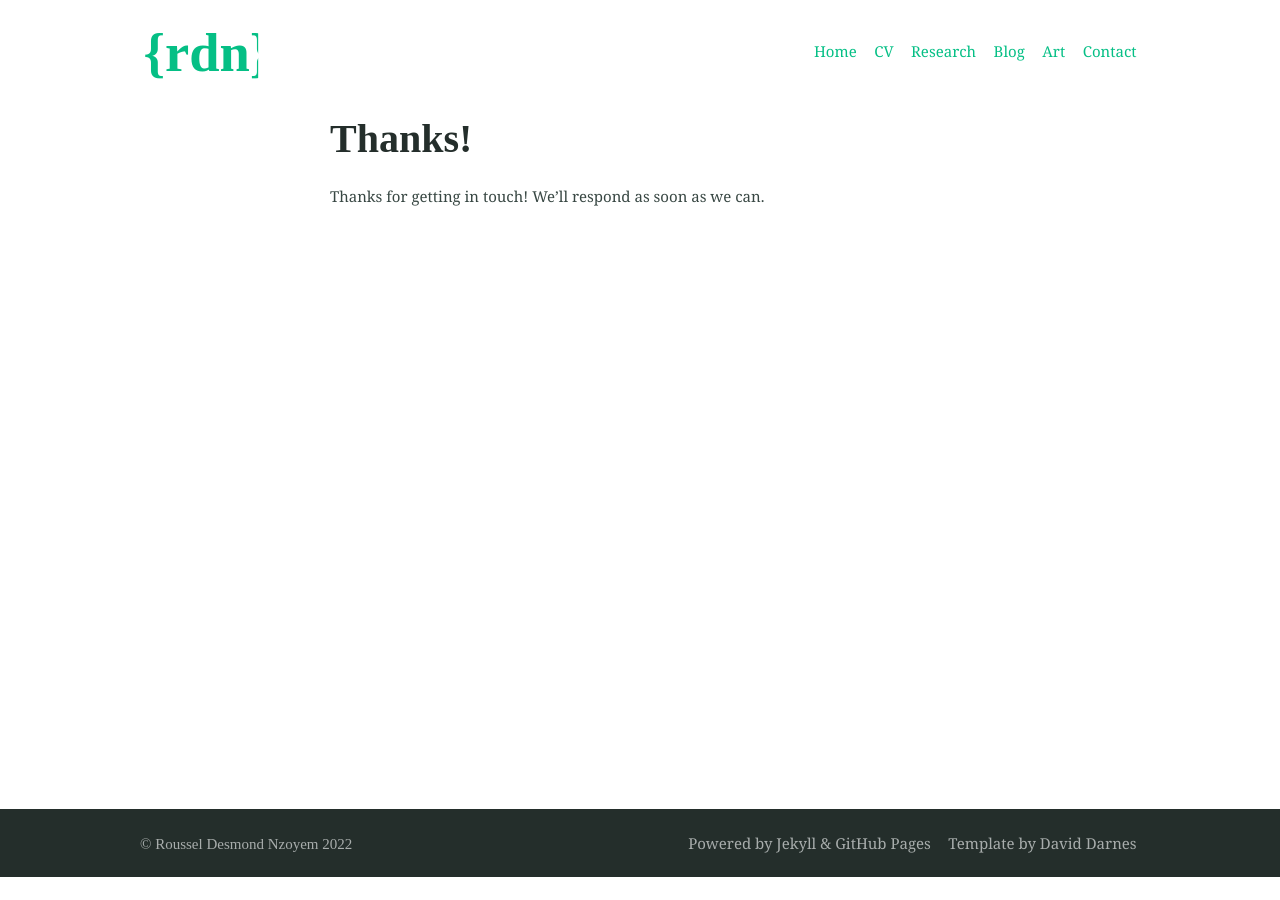
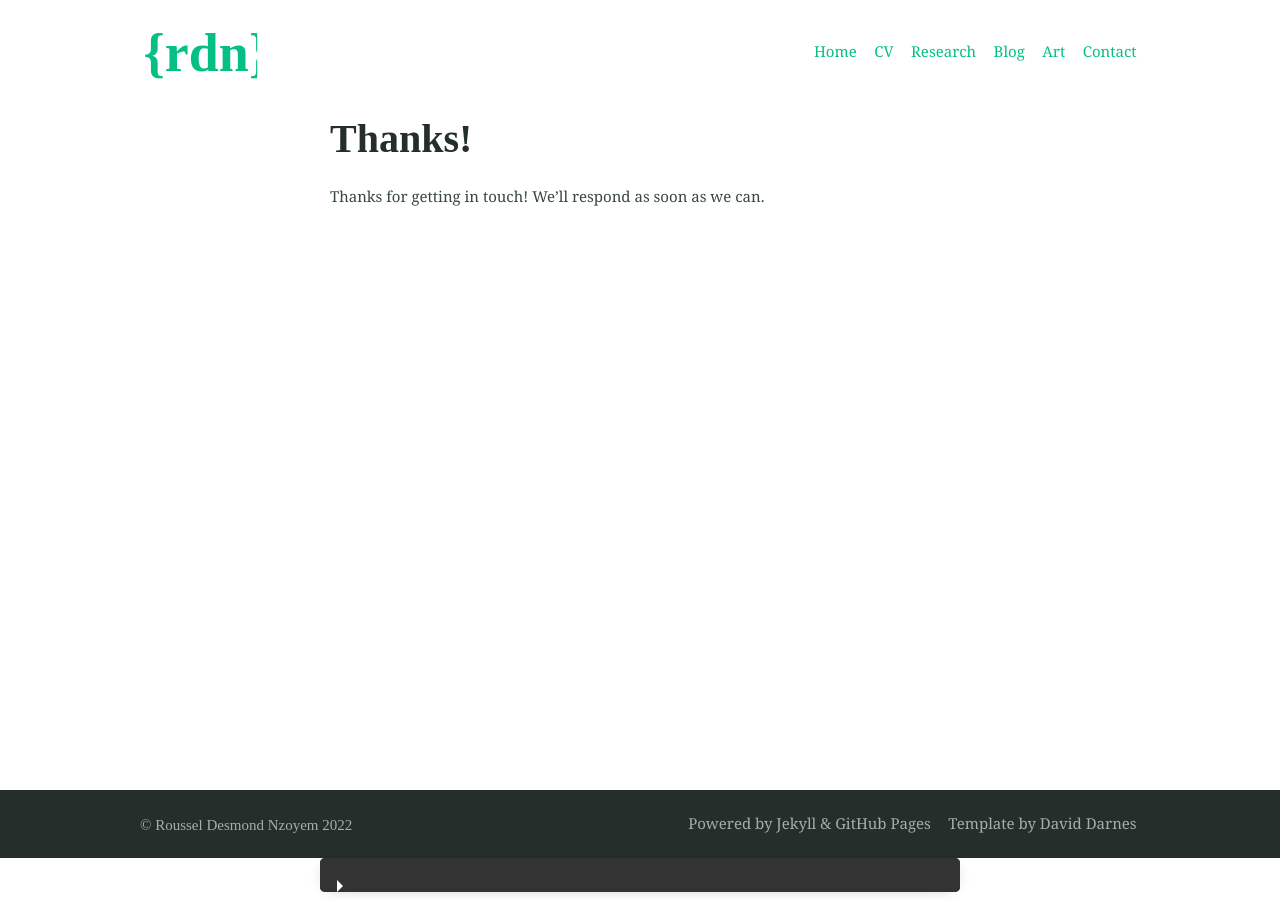
Before and after one commit to ddrous/desmond-rn.github.io, a Jekyll site: the page built from thanks.md, in a window 1280 px wide. Built offline with Jekyll 4.4.1, drawn with Linux system fonts in a browser that asks for light colours.

Commit message:
New triangle rotate option

```diff
--- a/_sass/_theme.scss
+++ b/_sass/_theme.scss
@@ -1,22 +1,72 @@
-// Folding details elements
+// // Folding details elements
+// details {
+//     border-radius: 10px;
+//     padding: 0px 8px;
+//     margin-bottom: 15px;
+// }
+// details[open] {
+//     background: $backgroundColour;
+//     padding: 0px 8px 8px 8px;
+// }
+// summary {
+//     margin: 0px 0px 8px 0px;
+//     outline:none;
+//     background: $accentColour;
+//     cursor: pointer;
+// }
+// details summary {
+//     color: $hoverColour;
+// }
+
+
 details {
-    border-radius: 10px;
-    padding: 0px 8px;
-    margin-bottom: 15px;
+  width: 50%;
+  margin: 0 auto ;
+  background: #282828;
+  margin-bottom: .5rem;
+  box-shadow: 0 .1rem 1rem -.5rem rgba(0,0,0,.4);
+  border-radius: 5px;
+  overflow: hidden;
 }
-details[open] {
-    background: $backgroundColour;
-    padding: 0px 8px 8px 8px;
+
+summary {
+  padding: 1rem;
+  display: block;
+  background: #333;
+  padding-left: 2.2rem;
+  position: relative;
+  cursor: pointer;
 }
-summary {
-    margin: 0px 0px 8px 0px;
-    outline:none;
-    background: $accentColour;
-    cursor: pointer;
+
+summary:before {
+  content: '';
+  border-width: .4rem;
+  border-style: solid;
+  border-color: transparent transparent transparent #fff;
+  position: absolute;
+  top: 1.3rem;
+  left: 1rem;
+  transform: rotate(0);
+  transform-origin: .2rem 50%;
+  transition: .25s transform ease;
 }
-details summary {
-    color: $hoverColour;
+
+/* THE MAGIC 🧙‍♀️ */
+details[open] > summary:before {
+  transform: rotate(90deg);
 }
+
+
+details summary::-webkit-details-marker {
+  display:none;
+}
+
+details > ul {
+  padding-bottom: 1rem;
+  margin-bottom: 0;
+}
+
+
 
 // Structural elements
 body {
```
Also changed, not shown: assets/logos/logo.svg.
